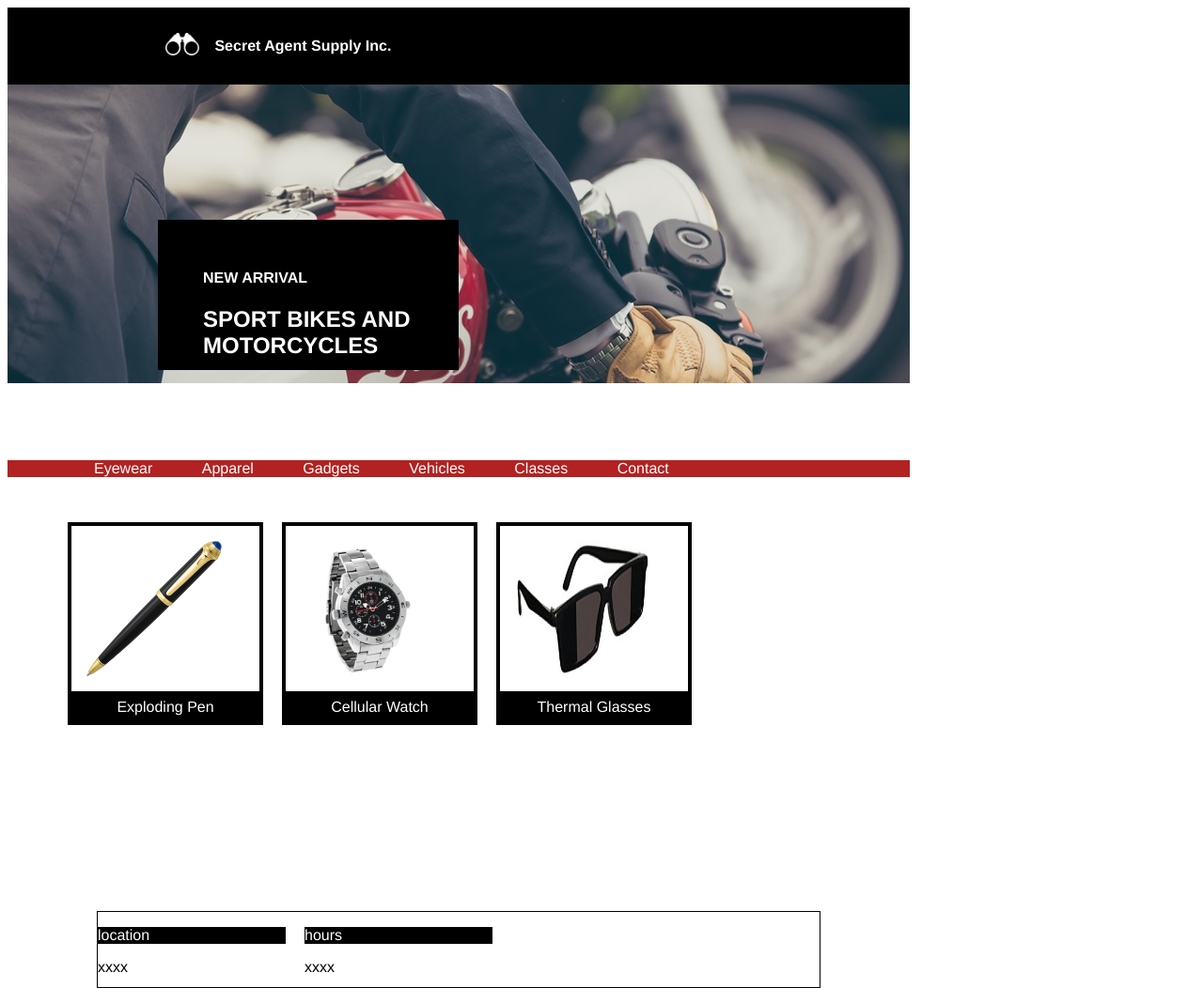
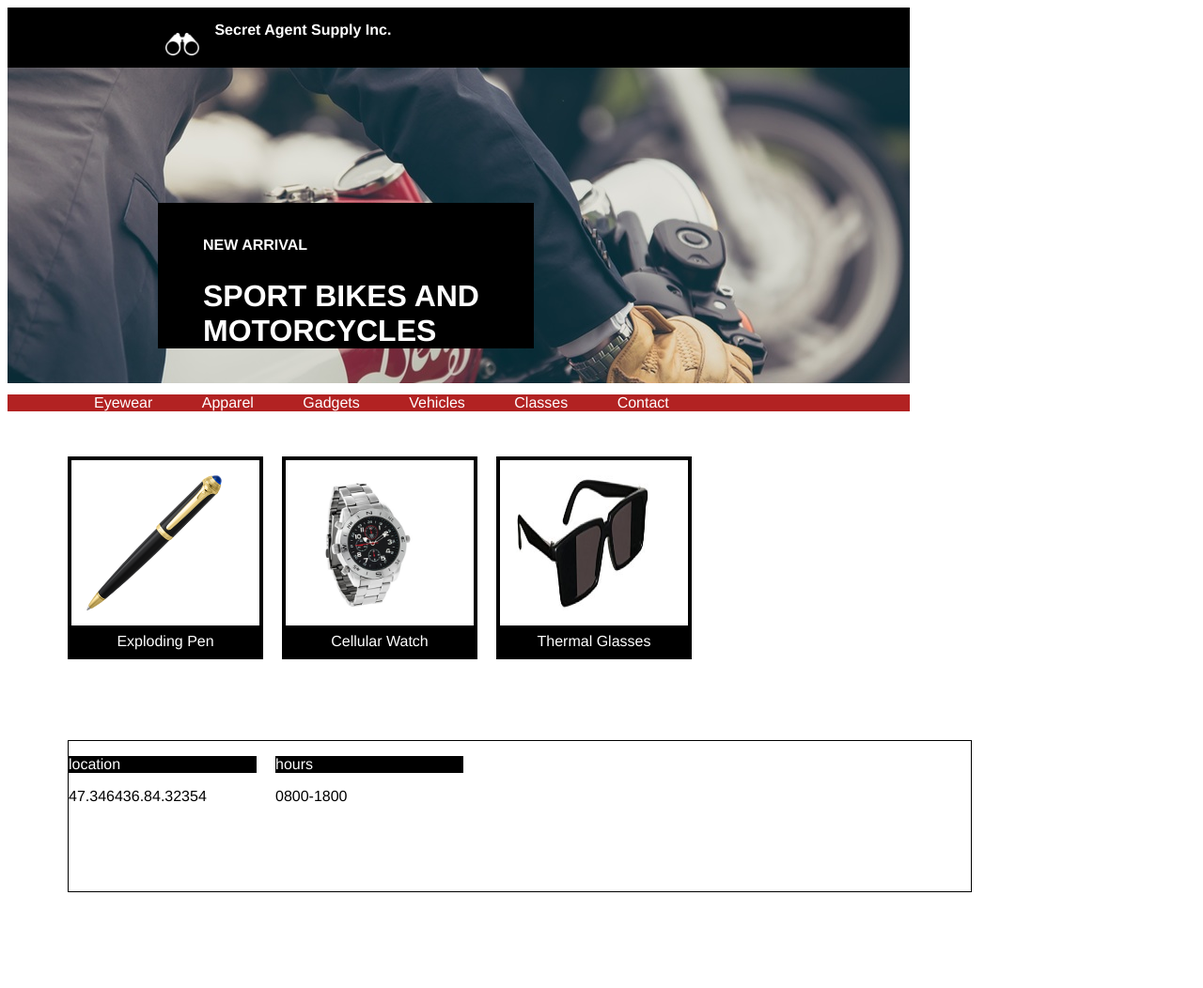
Before and after one commit to bzzlingua/SecretAgentSupply, a plain HTML site: page index.html in a window 1280 px wide. Shown: the whole page at 94% size. After the commit the page ends 1014 px from the top, so only its background shows below. Drawn offline with Linux system fonts and the light colour scheme.

Commit message:
struggling with properties on all sections, revisions galore

```diff
--- a/index.html
+++ b/index.html
@@ -6,7 +6,7 @@
     <link rel="stylesheet" href="resources/css/styles.css">
   </head>
 <body>
-  <!--header-->
+  <!--company header section with new arrival-->
  <div class="company">
    <div class="container">
      <div class="banner">
@@ -14,14 +14,16 @@
        <h4>Secret Agent Supply Inc.</h4>
      </div>
    </div>
-       <div class="subcontainer">
-       <div class="supporting">
+   <div class="container2">
+     <div class="black-box">
        <div class="headline">
          <h4>NEW ARRIVAL</h4>
          <h2>SPORT BIKES AND MOTORCYCLES</h2>
         </div>
      </div>
    </div>
+     </div><!--closing company-->
+
 <div class="main">
   <nav>
     <ul>
@@ -56,17 +58,16 @@
       <div class="info-grid">
         <div class="info-cell">
           <p id="location">location</p>
-      <p>xxxx</p>
+          <p>47.346436.84.32354</p>
         </div>
         <div class="info-cell">
           <p id="hours">hours</p>
-      <p>xxxx</p>
+          <p>0800-1800</p>
+        </div>
+      </div>
     </div>
 
 
-    </grid>
-
-    </div>
 
 
 
--- a/resources/css/styles.css
+++ b/resources/css/styles.css
@@ -15,7 +15,6 @@ max-width: 960px;
  display: flex;
  max-width: 960px;
 }
-
 .banner{
   display: flex;
   flex-wrap: wrap;
@@ -31,47 +30,52 @@ max-width: 960px;
 }
 
  /*new arrivals container*/
-
-.subcontainer{
+.container2{
+  display: block;
+  height: 20rem;
+  margin-top: 9rem;
+  margin-bottom: 0rem;
+  width: 25rem;
+  margin-left: 10rem;
+}
+.black-box{
   display: block;
    background-color: black;
-   margin-top: 9rem;
-   margin-left: 10rem;
-   margin-bottom: 6rem;
-   width: 20rem;
-   }
-.supporting {
-    display: block;
-    height: 10rem;
-margin-top: 9rem;
+   color: white;
+ }
+.headline{
+  padding-top: 2rem;
+  padding-right: 1rem,
+  padding-bottom: 2rem;
+  padding-left: 3rem;
+}
+h2{
+  font-size: 2rem;
+  font-weight: bold;
+}
+h4{
+ font-size: 1rem;
+ font-weight: bold;
+ margin-top: .25rem;
   }
-.headline{
- color: white;
- padding: 2rem 0rem 0rem 3rem;
- }
-h2 h4{
- color: white;
-}
+
 /*nav bar*/
 
 .main {
   background-color: white;
   max-width: 960px;
   margin: 0;
-  height: 30rem;
+  height: 20rem;
 }
-
 nav {
   background-color: firebrick;
     color: white;
     max-width: 960px;
 }
-
 ul {
   list-style: none;
    margin: 0.75rem 1.25rem 0.75rem 1.25rem;
   }
-
 li {
   display: inline-block;
   padding-right: 1rem;
@@ -80,7 +84,7 @@ li {
  .offer {
   display: flex;
   margin: 3rem 3rem 0rem 4rem;
-  height: 30rem;
+  height: 20rem;
  max-width: 960px;
 }
 .grid{
@@ -109,10 +113,11 @@ li {
     padding: 0.5em;
 }
 .info-container{
-  width: 80%;
+  display: flex;
   max-width: 960px;
-    margin: 0 auto;
-    border: solid black 1px;
+  border: solid black 1px;
+  margin: 3rem 3rem 4rem 4rem;
+  height: 10rem;
 }
 .info-grid{
   display: flex;
@@ -124,12 +129,12 @@ li {
     height: 5rem;
     margin-right: 1.25rem;
     justify-content: center;
+    tex-align: center;
   }
   #hours{
     background: black;
     color: white;
   }
-
   #location{
     background: black;
     color: white;
```
Lines whose indentation alone changed are shown as unchanged.
